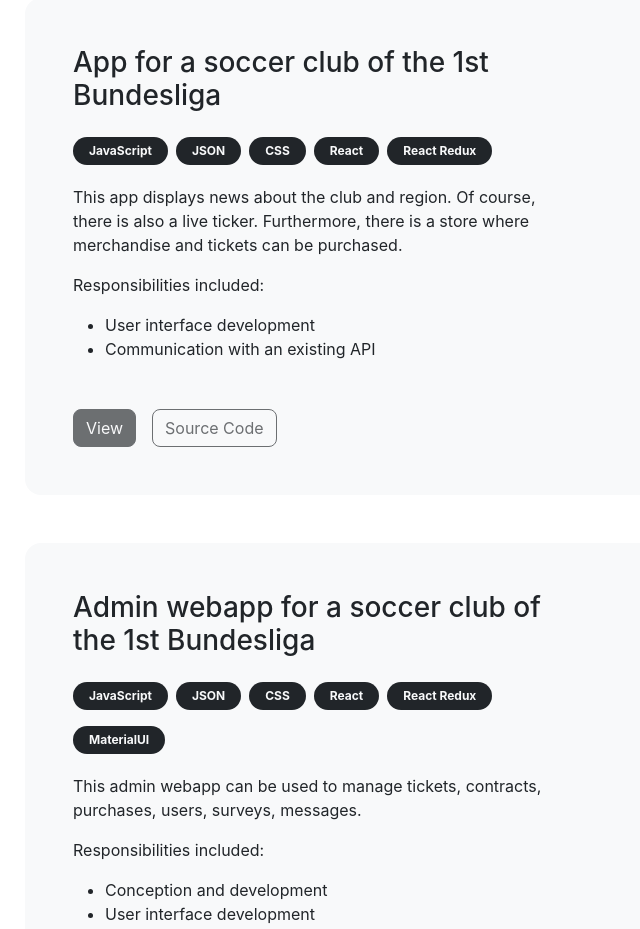
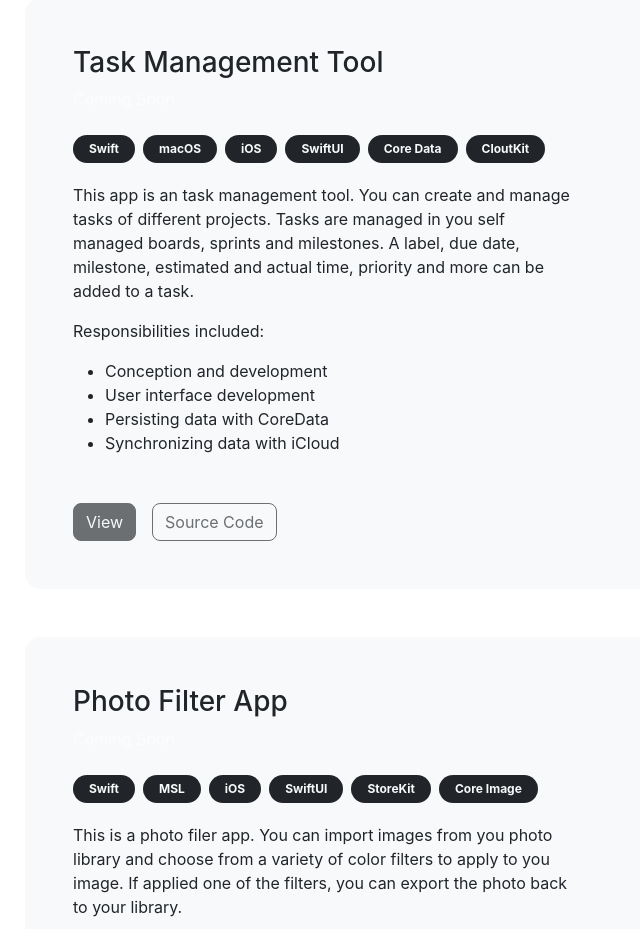
Before and after one commit to Hebrasco/hebrasco.github.io, a React (Create React App) app: page / in a window 1280 px wide. Shown: the part 1860-2789 px from the top of the page, without its empty margins (57-697 px from the left). Built offline with nearby package versions, Linux system fonts and the light colour scheme.

Commit message:
Update projects

```diff
--- a/src/bootstrap-overrides.css
+++ b/src/bootstrap-overrides.css
@@ -51,3 +51,7 @@ img.rounded {
 .navbar-light .navbar-nav .nav-link {
   color: var(--primaryTextColor) !important;
 }
+
+.text-muted {
+  color: var(--mutedTextColor) !important;
+}
--- a/src/common/Previews/BloomPreview/BloomPreview.tsx
+++ b/src/common/Previews/BloomPreview/BloomPreview.tsx
@@ -24,7 +24,7 @@ export default function BloomPreview(): JSX.Element {
     ),
     new PreviewImage(
       'preview-bloom-iphone',
-      isLightScheme ? IphoneImageLight : IphoneImageDark,
+      isLightScheme ? IphoneImageDark : IphoneImageLight,
       'preview-bloom-iphone'
     ),
     new PreviewImage(
--- a/src/components/App/App.css
+++ b/src/components/App/App.css
@@ -8,6 +8,7 @@
 
   --primaryTextColor: rgb(33, 37, 41);
   --secondaryTextColor: rgb(248, 249, 250);
+  --mutedTextColor: rgba(255, 255, 255, 0.7);
 
   --primaryBorderColor: var(--primaryTextColor);
   --secondaryBorderColor: var(--secondaryTextColor);
--- a/src/components/Home/components/Projects/components/ProjectPreview/ProjectPreview.tsx
+++ b/src/components/Home/components/Projects/components/ProjectPreview/ProjectPreview.tsx
@@ -56,6 +56,7 @@ export default function ProjectPreview({ project }: Props) {
       <Row>
         <Col md={6}>
           <h3>{project.name}</h3>
+          {project.isComingSoon && <p className="text-muted">Coming Soon</p>}
           <div className="mt-4 mb-1">
             {project.languages.map((language: any) => (
               <MyBadge
@@ -70,9 +71,11 @@ export default function ProjectPreview({ project }: Props) {
               />
             ))}
           </div>
-          <div className="d-flex d-md-none mt-4 mb-5">
-            {project.preview && project.preview()}
-          </div>
+          {project.preview && (
+            <div className="d-flex d-md-none mt-4 mb-5">
+              {project.preview()}
+            </div>
+          )}
           <p>{project.description}</p>
           <p>Responsibilities included:</p>
           <ul>
--- a/src/constants/Frameworks.ts
+++ b/src/constants/Frameworks.ts
@@ -1,7 +1,7 @@
 import Framework from 'models/FrameworkModel'
 
 export const FRAMEWORKS = {
-  ios: {
+  apple: {
     ios: new Framework('iOS'),
     uiKit: new Framework('UIKit'),
     swiftUI: new Framework('SwiftUI'),
@@ -9,6 +9,10 @@ export const FRAMEWORKS = {
     widgetKit: new Framework('WidgetKit'),
     storeKit: new Framework('StoreKit'),
     coreData: new Framework('Core Data'),
+    metal: new Framework('Metal'),
+    coreImage: new Framework('Core Image'),
+    macOS: new Framework('macOS'),
+    cloudKit: new Framework('CloutKit'),
   },
 
   crossPlatform: {
--- a/src/constants/Languages.ts
+++ b/src/constants/Languages.ts
@@ -8,4 +8,5 @@ export const LANGUAGES = {
   html: new Language('HTML'),
   css: new Language('CSS'),
   json: new Language('JSON'),
+  metal: new Language('MSL'),
 }
--- a/src/constants/Projects.ts
+++ b/src/constants/Projects.ts
@@ -6,33 +6,47 @@ import BloomPreview from 'common/Previews/BloomPreview/BloomPreview'
 
 export const PROJECTS: Project[] = [
   new Project(
-    'App for a soccer club of the 1st Bundesliga',
-    'This app displays news about the club and region. Of course, there is also a live ticker. Furthermore, there is a store where merchandise and tickets can be purchased.',
-    ['User interface development', 'Communication with an existing API'],
-    [LANGUAGES.javaScript, LANGUAGES.json, LANGUAGES.css],
-    [FRAMEWORKS.web.react, FRAMEWORKS.web.reactRedux]
-  ),
-  new Project(
-    'Admin webapp for a soccer club of the 1st Bundesliga',
-    'This admin webapp can be used to manage tickets, contracts, purchases, users, surveys, messages.',
+    'Task Management Tool',
+    'This app is an task management tool. You can create and manage tasks of different projects. Tasks are managed in you self managed boards, sprints and milestones. A label, due date, milestone, estimated and actual time, priority and more can be added to a task.',
     [
       'Conception and development',
       'User interface development',
-      'Communication with an existing API',
+      'Persisting data with CoreData',
+      'Synchronizing data with iCloud',
     ],
-    [LANGUAGES.javaScript, LANGUAGES.json, LANGUAGES.css],
-    [FRAMEWORKS.web.react, FRAMEWORKS.web.reactRedux, FRAMEWORKS.web.materialUI]
+    [LANGUAGES.swift],
+    [
+      FRAMEWORKS.apple.macOS,
+      FRAMEWORKS.apple.ios,
+      FRAMEWORKS.apple.swiftUI,
+      FRAMEWORKS.apple.coreData,
+      FRAMEWORKS.apple.cloudKit,
+    ],
+    undefined,
+    undefined,
+    undefined,
+    true
   ),
   new Project(
-    'Platform for corporate communication',
-    'A platform for internal corporate communication was developed. News can be published, events and user interactions can be created here.',
+    'Photo Filter App',
+    'This is a photo filer app. You can import images from you photo library and choose from a variety of color filters to apply to you image. If applied one of the filters, you can export the photo back to your library.',
     [
       'Conception and development',
       'User interface development',
-      'Communication with an existing API',
+      'Implementation of in-app purchases',
+      'Color adjustment algorithms',
     ],
-    [LANGUAGES.javaScript, LANGUAGES.html, LANGUAGES.css, LANGUAGES.cSharp],
-    [FRAMEWORKS.web.dotNet, FRAMEWORKS.web.angular]
+    [LANGUAGES.swift, LANGUAGES.metal],
+    [
+      FRAMEWORKS.apple.ios,
+      FRAMEWORKS.apple.swiftUI,
+      FRAMEWORKS.apple.storeKit,
+      FRAMEWORKS.apple.coreImage,
+    ],
+    undefined,
+    undefined,
+    undefined,
+    true
   ),
   new Project(
     'Bloom - Couples App',
@@ -46,11 +60,11 @@ export const PROJECTS: Project[] = [
     ],
     [LANGUAGES.swift],
     [
-      FRAMEWORKS.ios.ios,
-      FRAMEWORKS.ios.swiftUI,
-      FRAMEWORKS.ios.widgetKit,
-      FRAMEWORKS.ios.storeKit,
-      FRAMEWORKS.ios.localNotifications,
+      FRAMEWORKS.apple.ios,
+      FRAMEWORKS.apple.swiftUI,
+      FRAMEWORKS.apple.widgetKit,
+      FRAMEWORKS.apple.storeKit,
+      FRAMEWORKS.apple.localNotifications,
     ],
     'https://apps.apple.com/app/bloom-couples-app/id1533246365',
     undefined,
@@ -66,7 +80,7 @@ export const PROJECTS: Project[] = [
       'Persisting data with CoreData',
     ],
     [LANGUAGES.swift, LANGUAGES.json],
-    [FRAMEWORKS.ios.ios, FRAMEWORKS.ios.swiftUI, FRAMEWORKS.ios.coreData],
+    [FRAMEWORKS.apple.ios, FRAMEWORKS.apple.swiftUI, FRAMEWORKS.apple.coreData],
     undefined,
     'https://github.com/Hebrasco/recipe_app',
     RecipesPreview
--- a/src/constants/Skills.ts
+++ b/src/constants/Skills.ts
@@ -15,10 +15,10 @@ export const SKILLS_LANGUAGES: Language[] = [
 ]
 
 export const SKILLS_FRAMEWORKS: Framework[] = [
-  FRAMEWORKS.ios.swiftUI,
-  FRAMEWORKS.ios.uiKit,
-  FRAMEWORKS.ios.widgetKit,
-  FRAMEWORKS.ios.storeKit,
+  FRAMEWORKS.apple.swiftUI,
+  FRAMEWORKS.apple.uiKit,
+  FRAMEWORKS.apple.widgetKit,
+  FRAMEWORKS.apple.storeKit,
   FRAMEWORKS.web.react,
   FRAMEWORKS.crossPlatform.reactNative,
   FRAMEWORKS.web.reactRedux,
--- a/src/interfaces/IProject.ts
+++ b/src/interfaces/IProject.ts
@@ -9,4 +9,5 @@ export default interface IProject {
   onlineURL?: string
   sourceURL?: string
   preview?: Function
+  isComingSoon: boolean
 }
--- a/src/models/ProjectModel.ts
+++ b/src/models/ProjectModel.ts
@@ -10,6 +10,7 @@ export default class ProjectModel implements IProject {
   onlineURL?: string
   sourceURL?: string
   preview?: Function
+  isComingSoon: boolean
 
   constructor(
     name: string,
@@ -19,7 +20,8 @@ export default class ProjectModel implements IProject {
     frameworks: ISkill[],
     onlineURL?: string,
     sourceURL?: string,
-    preview?: Function
+    preview?: Function,
+    isComingSoon: boolean = false
   ) {
     this.name = name
     this.description = description
@@ -29,5 +31,6 @@ export default class ProjectModel implements IProject {
     this.onlineURL = onlineURL
     this.sourceURL = sourceURL
     this.preview = preview
+    this.isComingSoon = isComingSoon
   }
 }
```
